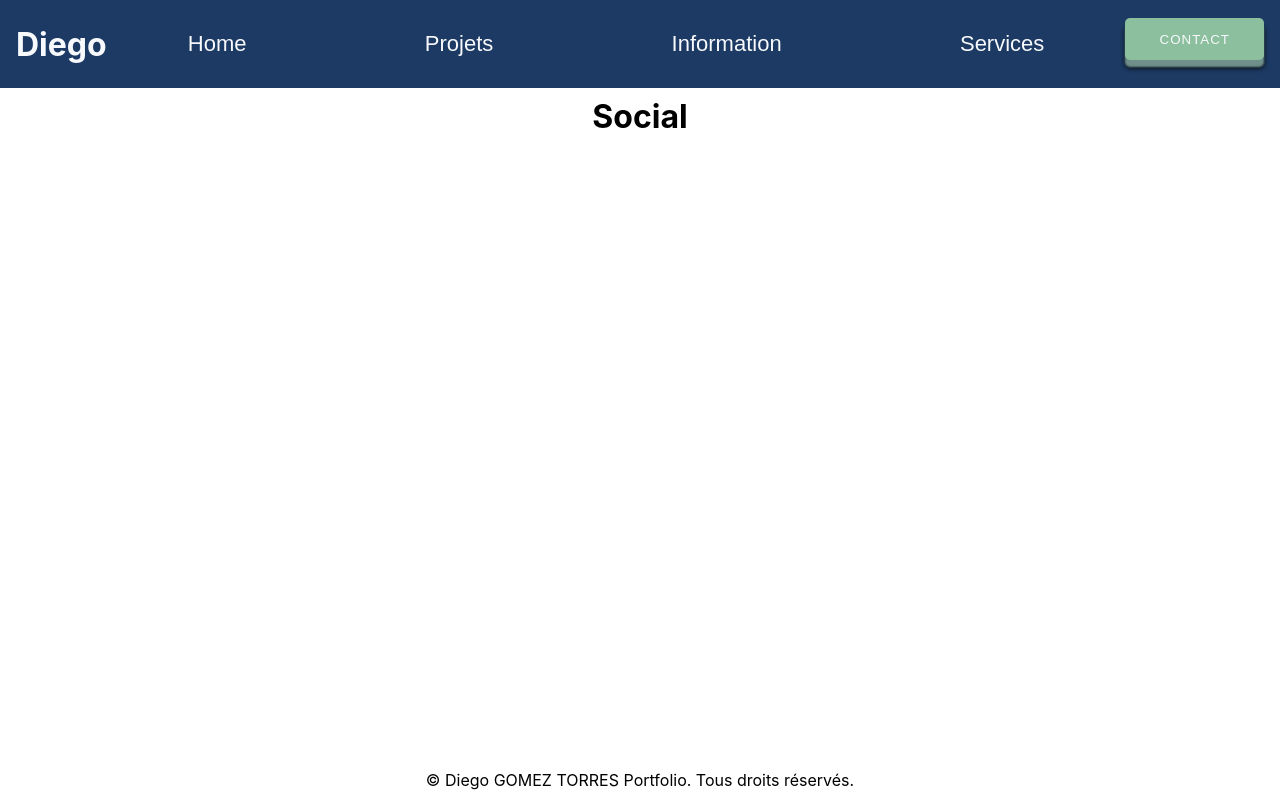
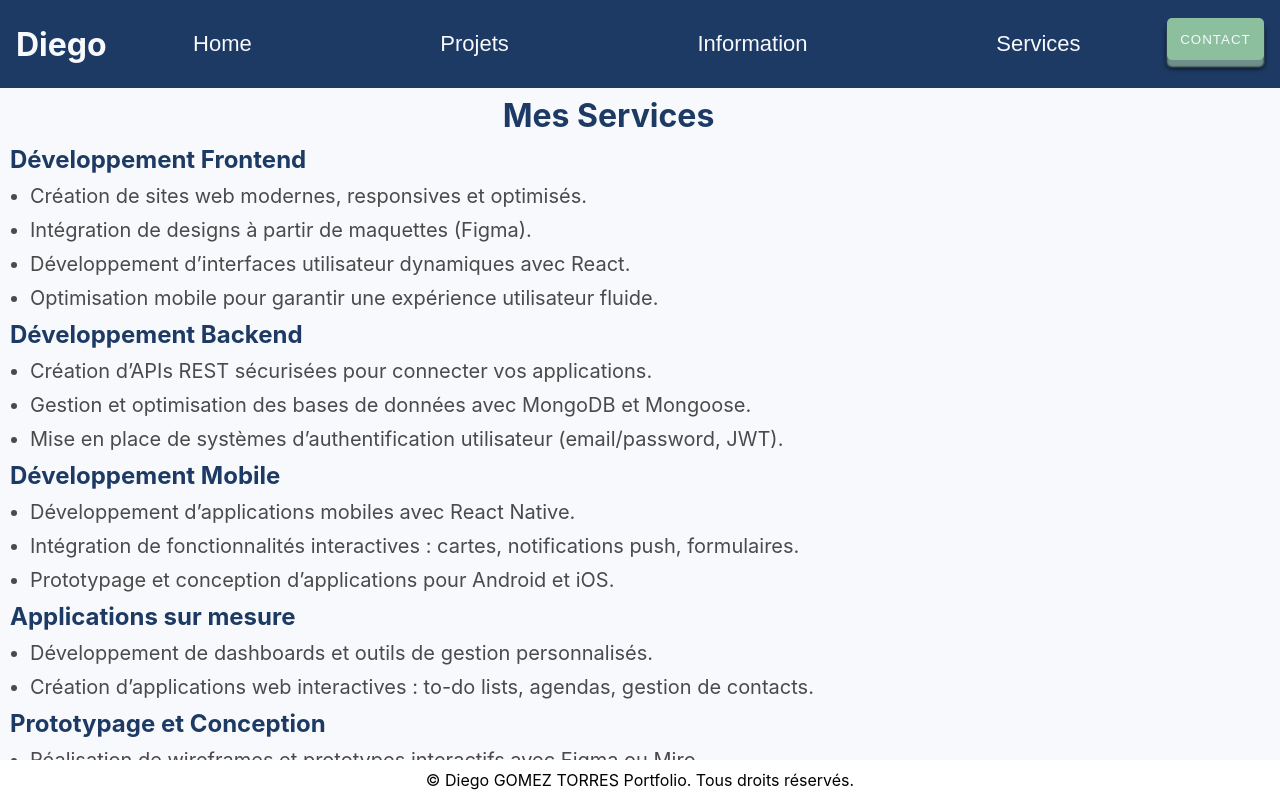
Before and after one commit to diegomez-t/Portfolio, a Next.js app: page /social in a window 1280 px wide. Built offline with nearby package versions, Linux system fonts and the light colour scheme.

Commit message:
modification social

```diff
--- a/components/Social.js
+++ b/components/Social.js
@@ -4,7 +4,44 @@ function Social() {
 
   return (
     <div className={styles.main}>
-      <h1 className={styles.title}>Social</h1>
+      <h1 className={styles.title}>Mes Services</h1>
+      <div className={styles.content}>
+        <h2 className={styles.text}>Développement Frontend</h2>
+        <ul className={styles.list}>
+          <li className={styles.subText}>Création de sites web modernes, responsives et optimisés.</li>
+          <li className={styles.subText}>Intégration de designs à partir de maquettes (Figma).</li>
+          <li className={styles.subText}>Développement d’interfaces utilisateur dynamiques avec React.</li>
+          <li className={styles.subText}>Optimisation mobile pour garantir une expérience utilisateur fluide.</li>
+        </ul>
+        <h2 className={styles.text}>Développement Backend</h2>
+        <ul className={styles.list}>
+          <li className={styles.subText}>Création d’APIs REST sécurisées pour connecter vos applications.</li>
+          <li className={styles.subText}>Gestion et optimisation des bases de données avec MongoDB et Mongoose.</li>
+          <li className={styles.subText}>Mise en place de systèmes d’authentification utilisateur (email/password, JWT).</li>
+        </ul>
+        <h2 className={styles.text}>Développement Mobile</h2>
+        <ul className={styles.list}>
+          <li className={styles.subText}>Développement d’applications mobiles avec React Native.</li>
+          <li className={styles.subText}>Intégration de fonctionnalités interactives : cartes, notifications push, formulaires.</li>
+          <li className={styles.subText}>Prototypage et conception d’applications pour Android et iOS.</li>
+        </ul>
+        <h2 className={styles.text}>Applications sur mesure</h2>
+        <ul className={styles.list}>
+          <li className={styles.subText}>Développement de dashboards et outils de gestion personnalisés.</li>
+          <li className={styles.subText}>Création d’applications web interactives : to-do lists, agendas, gestion de contacts.</li>
+        </ul>
+        <h2 className={styles.text}>Prototypage et Conception</h2>
+        <ul className={styles.list}>
+          <li className={styles.subText}>Réalisation de wireframes et prototypes interactifs avec Figma ou Miro.</li>
+          <li className={styles.subText}>Conseil en UX/UI pour améliorer l’expérience utilisateur.</li>
+        </ul>
+        <h2 className={styles.text}>Déploiement et Maintenance</h2>
+        <ul className={styles.list}>
+          <li className={styles.subText}>Hébergement de sites et applications sur des plateformes comme Vercel.</li>
+          <li className={styles.subText}>Maintenance applicative : corrections de bugs, mises à jour et optimisation des performances.</li>
+          <li className={styles.subText}>Gestion des contenus multimédias via Cloudinary.</li>
+        </ul>
+      </div>
     </div>
   );
 }
--- a/styles/Header.module.css
+++ b/styles/Header.module.css
@@ -37,7 +37,7 @@
     background-color: #8CBF9E;
     color: #F7F9FC;
     position: relative;
-    width: 150px;
+    width: auto;
     border: none;
     padding: 1em;
     text-transform: uppercase;
@@ -79,7 +79,7 @@
     background-color: #8CBF9E;
     color: #F7F9FC;
     position: relative;
-    width: 150px;
+    width: auto;
     border: none;
     padding: 1em;
     text-transform: uppercase;
@@ -110,6 +110,9 @@
     .mobileMenuButton {
       display: block;
     }
+    .icon{
+      color: #1C3A63;
+    }
 
     .menu {
       display: none;
--- a/styles/Profil.module.css
+++ b/styles/Profil.module.css
@@ -8,17 +8,13 @@
 }
 
 .main {
-  border: 1px solid white;
-  border-radius: 25px;
-  backdrop-filter: blur(10px);
-  background-color: rgba(255, 255, 255, 0.1);
   width: 100%;
   height: 100%;
-  color: black;
   display: flex;
   flex-direction: column;
   align-items: center;
   padding: 10px;
+  background-color: #F7F9FC;
 }
 
 .subText {
--- a/styles/Projets.module.css
+++ b/styles/Projets.module.css
@@ -3,6 +3,7 @@
   line-height: 1.15;
   text-align: center;
   width: 95%;
+  height: auto;
   align-self: flex-start;
   color: #1C3A63;
 }
@@ -16,6 +17,7 @@
   align-items: center;
   padding: 10px;
   background-color: #F7F9FC;
+  overflow: auto;
 }
 
 .projets{
--- a/styles/Social.module.css
+++ b/styles/Social.module.css
@@ -2,18 +2,33 @@
 .title {
   line-height: 1.15;
   text-align: center;
+  width: 95%;
+  height: auto;
+  align-self: flex-start;
+  color: #1C3A63;
 }
 
 .main {
-  border: 1px solid white;
-  border-radius: 25px;
-  backdrop-filter: blur(10px);
-  background-color: rgba(255, 255, 255, 0.1);
   width: 100%;
   height: 100%;
-  color: black;
   display: flex;
   flex-direction: column;
-  align-items: center;
+  align-items: flex-start;
   padding: 10px;
+  background-color: #F7F9FC;
+  overflow: auto;
 }
+
+.text{
+  margin: 10px 0px;
+  color: #1C3A63;
+}
+.list {
+  list-style: disc;
+  margin-left: 20px; /* Pour ajouter un retrait */
+}
+.subText {
+  margin: 10px 0px;
+  font-size: 20px;
+  color: #4A4A4A;
+}
```
